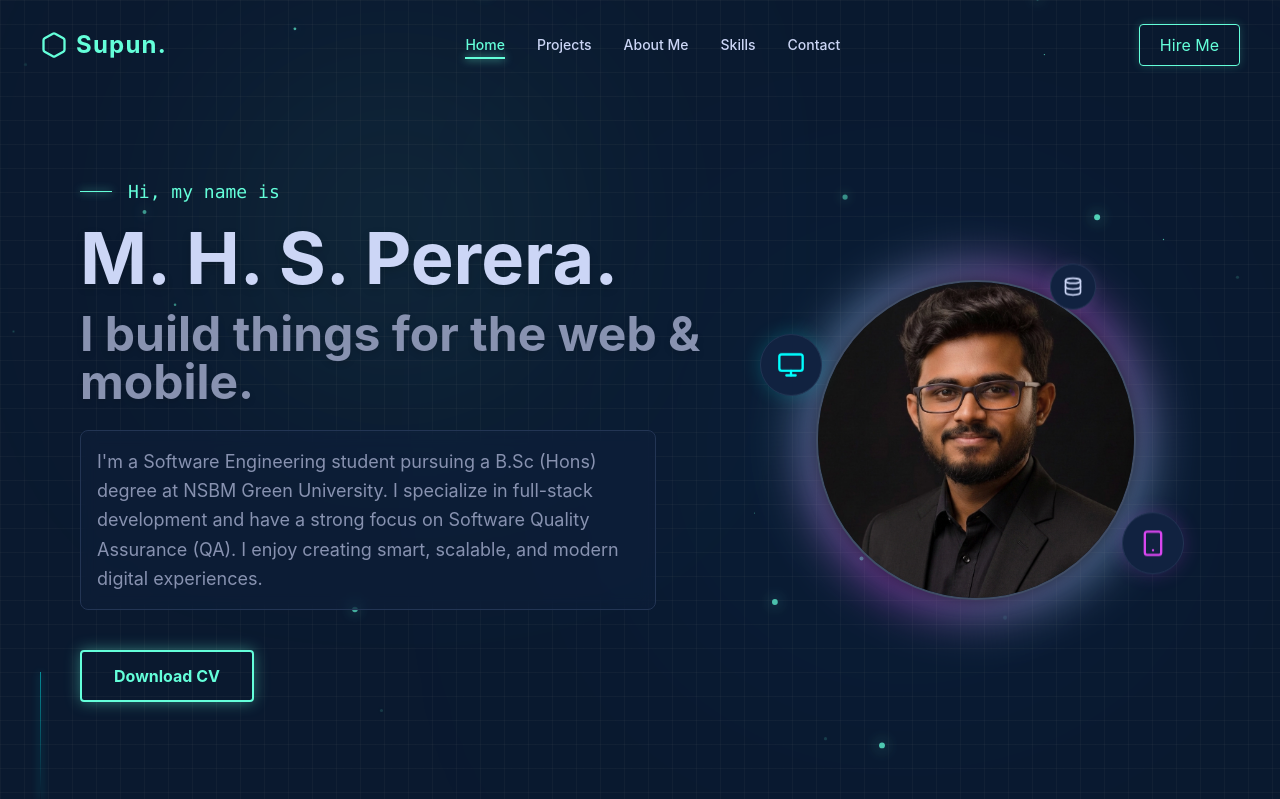
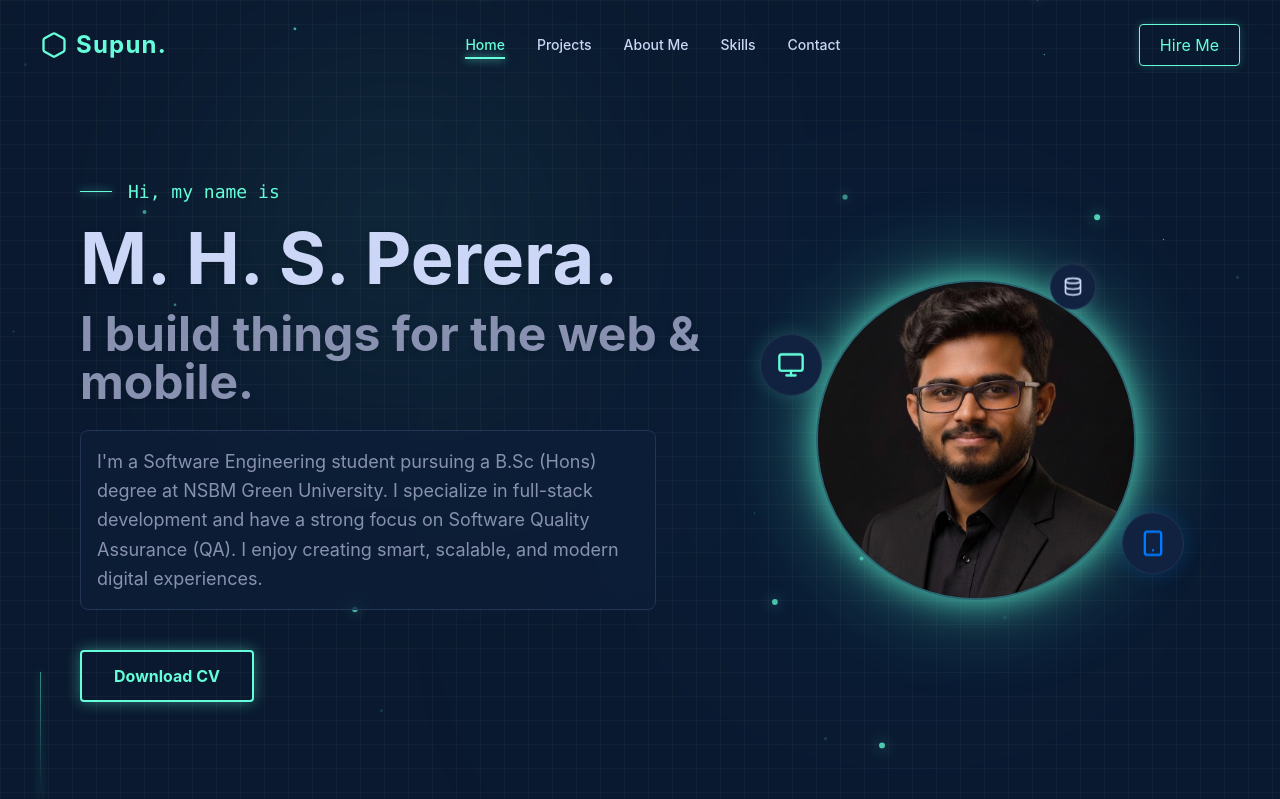
Before and after one commit to madhushankaspn/My-Portfolio, a React (Vite) app: page / in a window 1280 px wide. Shown: the top 799 px of the page. Built offline with nearby package versions, Linux system fonts and the light colour scheme.

Commit message:
feat: enhance Home component visuals with updated glow effects and animations

```diff
--- a/src/pages/Home.jsx
+++ b/src/pages/Home.jsx
@@ -58,21 +58,23 @@ const Home = () => {
         <motion.div initial={{ opacity: 0, scale: 0.8 }} animate={{ opacity: 1, scale: 1 }} transition={{ duration: 0.8, delay: 0.2 }} className="md:w-2/5 flex justify-center items-center relative mt-10 md:mt-0">
           <div className="relative group cursor-pointer z-10">
 
-            {/* වෙනස් කළ කොටස: ඔයා එවපු පින්තූරයේ පාට දාලා, Blur සහ Spread එක වැඩි කළා */}
-            <div className="absolute -inset-4 bg-gradient-to-tr from-[#00ffff] via-[#d946ef] to-[#00ffff] rounded-full blur-xl opacity-50 group-hover:opacity-80 transition duration-1000 group-hover:duration-500 animate-spin-slow"></div>
+            {/* අලුත් Glow එක: හරියටම ඔයා ඉල්ලපු Cyan පාට, වටේට ලස්සනට Spread වෙනවා */}
+            <div className="absolute -inset-6 bg-[#64ffda] rounded-full blur-2xl opacity-20 group-hover:opacity-40 transition duration-700"></div>
 
-            {/* පින්තූරය වටේට ලා සුදු/වීදුරු පාට Border එකක් දැම්මා පින්තූරය කැපී පේන්න */}
-            <div className="relative w-64 h-64 md:w-80 md:h-80 rounded-full overflow-hidden border-2 border-white/20 z-10 bg-[#112240] shadow-[0_0_15px_rgba(0,0,0,0.5)]">
+            {/* පින්තූරය යටින් තව පොඩි තද Glow එකක් (Pulse වෙන) */}
+            <div className="absolute -inset-2 bg-[#64ffda] rounded-full blur-lg opacity-40 group-hover:opacity-70 transition duration-500 animate-pulse"></div>
+
+            <div className="relative w-64 h-64 md:w-80 md:h-80 rounded-full overflow-hidden border-2 border-[#64ffda]/30 z-10 bg-[#112240] shadow-[0_0_20px_rgba(100,255,218,0.3)]">
               <img src="/profile.jpg" alt="Profile" className="w-full h-full object-cover group-hover:scale-110 transition-transform duration-700" />
             </div>
 
-            <motion.div animate={{ y: [-15, 15, -15] }} transition={{ duration: 4, repeat: Infinity, ease: "easeInOut" }} className="absolute top-10 -left-10 md:-left-14 bg-[#112240] p-4 rounded-full border border-[#233554] text-[#00ffff] shadow-[0_0_20px_rgba(0,255,255,0.2)] z-20 backdrop-blur-md"><FiMonitor size={28} /></motion.div>
-            <motion.div animate={{ y: [15, -15, 15] }} transition={{ duration: 5, repeat: Infinity, ease: "easeInOut", delay: 1 }} className="absolute bottom-10 -right-8 md:-right-12 bg-[#112240] p-4 rounded-full border border-[#233554] text-[#d946ef] shadow-[0_0_20px_rgba(217,70,239,0.2)] z-20 backdrop-blur-md"><FiSmartphone size={28} /></motion.div>
+            <motion.div animate={{ y: [-15, 15, -15] }} transition={{ duration: 4, repeat: Infinity, ease: "easeInOut" }} className="absolute top-10 -left-10 md:-left-14 bg-[#112240] p-4 rounded-full border border-[#233554] text-[#64ffda] shadow-[0_0_20px_rgba(100,255,218,0.2)] z-20 backdrop-blur-md"><FiMonitor size={28} /></motion.div>
+            <motion.div animate={{ y: [15, -15, 15] }} transition={{ duration: 5, repeat: Infinity, ease: "easeInOut", delay: 1 }} className="absolute bottom-10 -right-8 md:-right-12 bg-[#112240] p-4 rounded-full border border-[#233554] text-[#007bff] shadow-[0_0_20px_rgba(0,123,255,0.2)] z-20 backdrop-blur-md"><FiSmartphone size={28} /></motion.div>
             <motion.div animate={{ y: [-10, 10, -10] }} transition={{ duration: 6, repeat: Infinity, ease: "easeInOut", delay: 2 }} className="absolute -top-6 right-10 bg-[#112240] p-3 rounded-full border border-[#233554] text-[#ccd6f6] shadow-[0_0_15px_rgba(204,214,246,0.1)] z-20 backdrop-blur-md"><FiDatabase size={20} /></motion.div>
           </div>
         </motion.div>
 
-        <div className="absolute left-10 bottom-0 w-[1px] h-32 bg-gradient-to-b from-[#00ffff] to-transparent opacity-50 hidden md:block shadow-[0_0_8px_#00ffff]"></div>
+        <div className="absolute left-10 bottom-0 w-[1px] h-32 bg-gradient-to-b from-[#64ffda] to-transparent opacity-50 hidden md:block shadow-[0_0_8px_#64ffda]"></div>
       </main>
 
       <section className="relative px-10 md:px-20 py-20 max-w-7xl mx-auto z-10 bg-[#0a192f]/50 backdrop-blur-sm rounded-3xl mb-20 border border-[#233554]">
```
